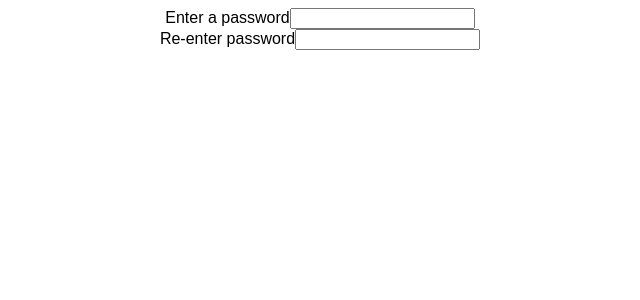
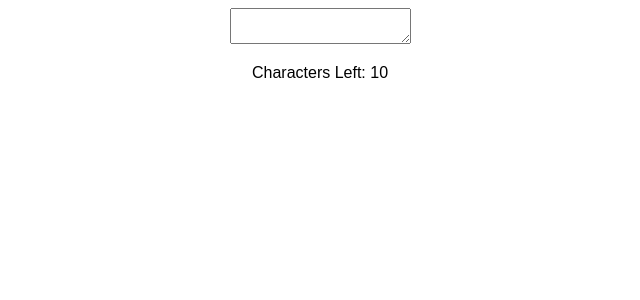
Before and after one commit to MarkVed17/praxis, a React (Create React App) app: page / in a window 1280 px wide. Shown: the top 300 px of the page, without its empty margins (320-960 px from the left). Built offline with nearby package versions, Linux system fonts and the light colour scheme.

Commit message:
feat: created a `character counter` app

```diff
--- a/src/App.js
+++ b/src/App.js
@@ -1,4 +1,9 @@
-import { Counter, AgeChecker, PasswordMatcher } from "./exercises";
+import {
+  Counter,
+  AgeChecker,
+  PasswordMatcher,
+  CharacterCounter
+} from "./exercises";
 import "./styles.css";
 
 export default function App() {
@@ -6,7 +11,8 @@ export default function App() {
     <div className="App">
       {/* <Counter /> */}
       {/* <AgeChecker /> */}
-      <PasswordMatcher />
+      {/* <PasswordMatcher /> */}
+      <CharacterCounter />
     </div>
   );
 }
--- /dev/null
+++ b/src/exercises/CharacterCounter/CharacterCounter.js
@@ -0,0 +1,17 @@
+import { useState } from "react";
+
+export const CharacterCounter = () => {
+  const [charCount, setCharCount] = useState(10);
+
+  const calcLength = (e) => {
+    const charlength = e.target.value.length;
+    setCharCount(10 - charlength);
+  };
+
+  return (
+    <>
+      <textarea onChange={calcLength} />
+      <p>Characters Left: {charCount}</p>
+    </>
+  );
+};
--- /dev/null
+++ b/src/exercises/CharacterCounter/index.js
@@ -0,0 +1 @@
+export { CharacterCounter } from "./CharacterCounter";
--- a/src/exercises/index.js
+++ b/src/exercises/index.js
@@ -1,3 +1,4 @@
 export { Counter } from "./Counter";
 export { AgeChecker } from "./AgeChecker";
 export { PasswordMatcher } from "./PasswordMatcher";
+export { CharacterCounter } from "./CharacterCounter";
```
